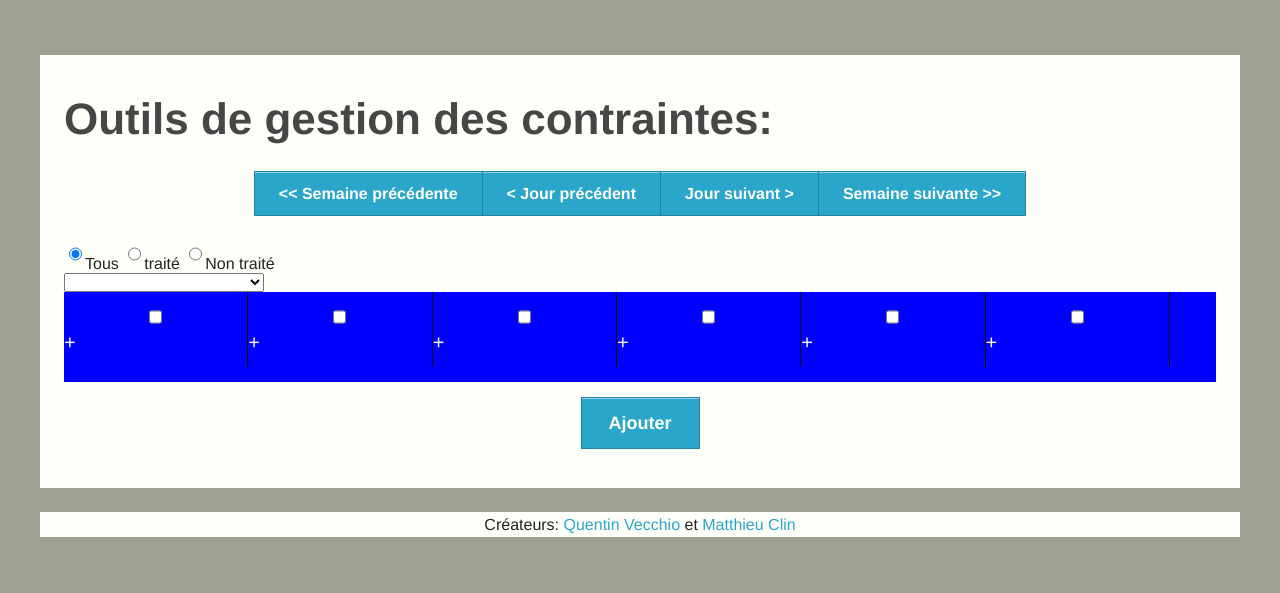
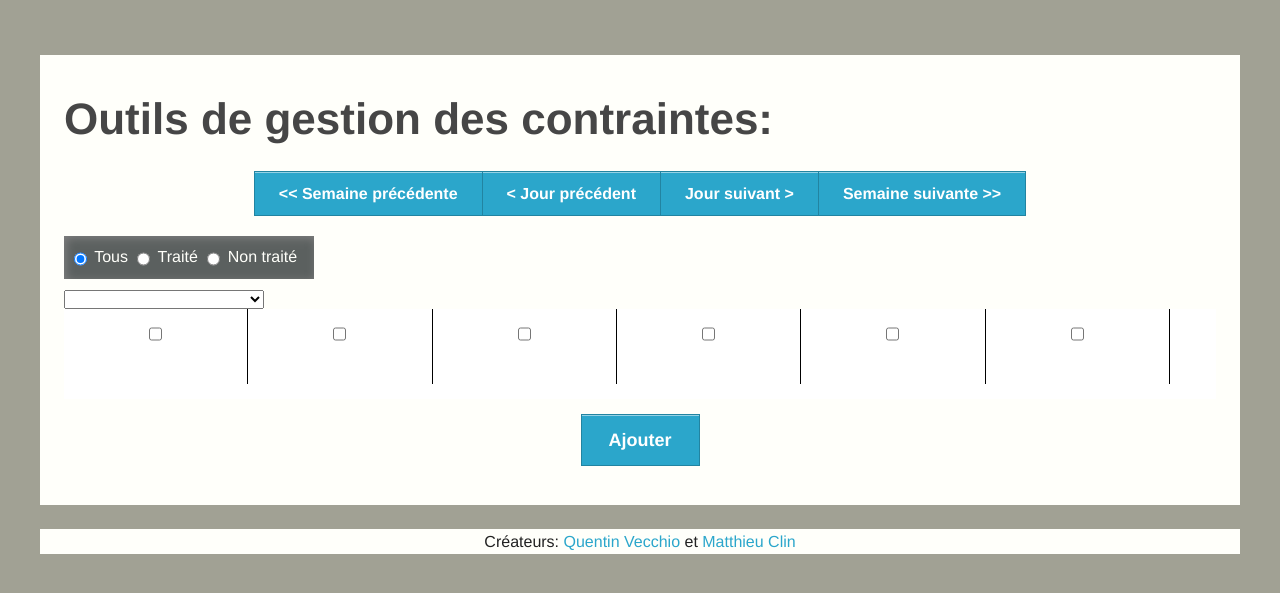
Before and after one commit to QuentinVecchio/RoomBookingProject, a CakePHP app: the page made by app/View/Constraints/manager_index.ctp in a window 1280 px wide. Shown: the part 74-667 px from the top of the page. Run offline with PHP 8.4 and a stand-in for CakePHP, Linux system fonts and the light colour scheme; the template is opened without the code that fills it, so the values that code supplies are empty; style sheets or scripts are compiled from the project's sources; some libraries are stand-ins or nearby versions.

Commit message:
Modif design commencement

```diff
--- a/app/View/Constraints/manager_index.ctp
+++ b/app/View/Constraints/manager_index.ctp
@@ -13,10 +13,11 @@
 
 
 <section ng-app="gestionContrainte" ng-controller="gestionCtrl">
-	<input ng-model="filtreTraite" value="tous" type="radio">Tous
-	<input ng-model="filtreTraite" ng-value="true" type="radio">traité
-	<input ng-model="filtreTraite" ng-value="false" type="radio">Non traité
-
+	<div id="choixFiltre">
+		<input ng-model="filtreTraite" value="tous" type="radio" style="vertical-align:middle;"> Tous
+		<input ng-model="filtreTraite" ng-value="true" type="radio" style="vertical-align:middle;"> Traité
+		<input ng-model="filtreTraite" ng-value="false" type="radio" style="vertical-align:middle;"> Non traité
+	</div>
 
 
 <div  ng-init="constraints=<?php echo htmlentities(json_encode($constraints));?>;
--- a/app/webroot/css/gestionContraintes.css
+++ b/app/webroot/css/gestionContraintes.css
@@ -2,7 +2,7 @@
   width: 16%;
   height: 100%;
   border-right: 1px solid black;
-  background-color: blue;
+  background-color: white;
   float: left;
 }
 .colonne .titre {
@@ -24,12 +24,13 @@
 .colonne .bloc-titre {
   display: block;
   text-align: center;
+  color: #A1A194;
 }
 .colonne .bloc-contraintes span {
   line-height: 30px;
 }
 .tableau {
-  background-color: blue;
+  background-color: white;
 }
 .colonne .bloc-contraintes .align {
   display: inline-block;
@@ -59,6 +60,7 @@
   padding: 0;
 }
 .horaires li {
+  color: #FFFFFA;
   margin: 0;
   padding: 0;
   line-height: 30px;
@@ -80,3 +82,12 @@
 .bloc {
   display: block;
 }
+#choixFiltre {
+  color: #FFFFFA;
+  border: 1px;
+  background-color: #5B605F;
+  padding: 5px;
+  margin-bottom: 10px;
+  width: 250px;
+  box-shadow: 2px 2px 10px gray inset;
+}
--- a/app/webroot/css/global.css
+++ b/app/webroot/css/global.css
@@ -113,11 +113,13 @@ li {
   border: 1px solid black;
   width: 100px;
   padding: 5px;
+  background: #5B605F;
+  color: #FFFFFA;
   text-align: center;
 }
 .listeFormation {
   border: 1px solid black;
   padding: 5px;
   height: 200px;
-  text-align: center;
+  text-align: left;
 }
--- a/app/webroot/less/gestionContraintes.less
+++ b/app/webroot/less/gestionContraintes.less
@@ -1,8 +1,9 @@
+@import url('config.less');
 	.colonne{
 		width: 16%;
 		height: 100%;
 		border-right: 1px solid black;
-		background-color: blue;
+		background-color: white;
 		float: left;
 	}
 
@@ -28,6 +29,7 @@
 	.colonne .bloc-titre{
 		display: block;
 		text-align: center;
+		color : @color_neutral_2;
 	}
 
 	.colonne .bloc-contraintes span{
@@ -35,7 +37,7 @@
 	}
 
 	.tableau{
-		background-color: blue;
+		background-color: white;
 	}
 
 	.colonne .bloc-contraintes .align{
@@ -72,6 +74,7 @@
 	}
 
 	.horaires li{
+		color : @color_neutral_1;
 		margin: 0;
 		padding: 0;
 		line-height: 30px;
@@ -91,9 +94,18 @@
 		margin-right: 10px;
 		margin-left: 10px;
 		width: auto;
-
 	}
 
 	.bloc{
 		display:block;
 	}
+	#choixFiltre
+	{
+		color : @color_neutral_1;
+		border : 1px ;
+		background-color: @color_neutral_3;
+		padding : 5px;
+		margin-bottom : 10px;
+		width : 250px;
+		box-shadow:2px 2px 10px gray inset;
+	}
--- a/app/webroot/less/global.less
+++ b/app/webroot/less/global.less
@@ -129,6 +129,8 @@ section.centre{
 	border : 1px solid black;
 	width : 100px;
 	padding : 5px;
+	background : @color_neutral_3;
+	color : @color_neutral_1;
 	text-align : center;
 }
 .listeFormation
@@ -136,5 +138,5 @@ section.centre{
 	border : 1px solid black;
 	padding : 5px;
 	height : 200px;
-	text-align : center;
+	text-align : left;
 }
```
Also changed, not shown: app/View/Teaches/index.ctp (+10 -2 lines), app/webroot/js/gestionEnseignement.js (+0 -8 lines).
